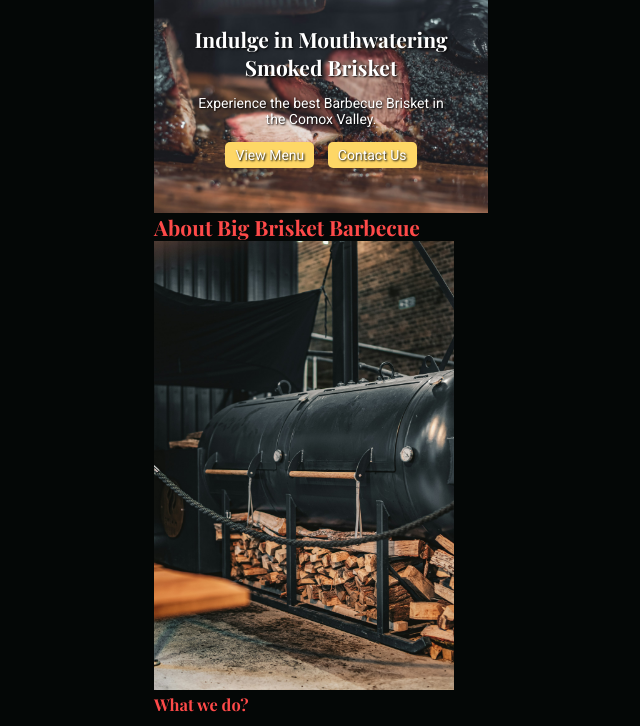
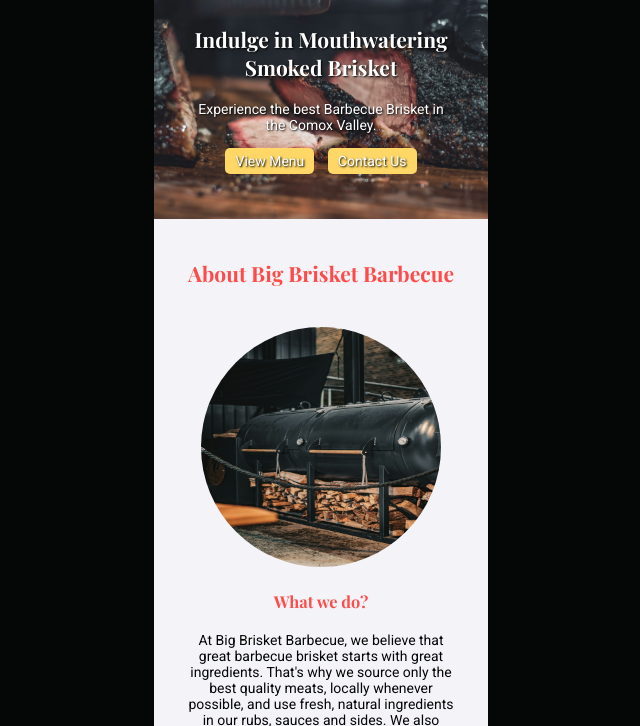
Before and after one commit to nic-dgl103-f24-cvs2/project-SunyeongJ-dev, a plain HTML site: page index.html in a window 1280 px wide. Shown: the part 101-827 px from the top of the page, without its empty margins (319-959 px from the left). Drawn offline with nearby package versions, Linux system fonts and the light colour scheme.

Commit message:
Style about section

```diff
--- a/index.html
+++ b/index.html
@@ -47,10 +47,10 @@
         </div>
       </section>
 
-      <section>
+      <section class="about">
         <h2>About Big Brisket Barbecue</h2>
         <div>
-          <img src="images/smoker.jpg" alt="Brisket Smoker" width="300" />
+          <img src="images/smoker.jpg" alt="Brisket Smoker" width="240" />
           <h3>What we do?</h3>
           <p>
             At Big Brisket Barbecue, we believe that great barbecue brisket
@@ -63,6 +63,7 @@
           </p>
         </div>
         <div>
+          <img src="images/owner.png" alt="Jordan Sorrenti" width="240" />
           <h3>Who are we?</h3>
           <p>
             Big Brisket is owned by Jordan Sorrenti, a foodie who just can't
@@ -72,7 +73,6 @@
             the years. Now settled in the Comox Valley and doing what he loves,
             serving up great food.
           </p>
-          <img src="images/owner.png" alt="Jordan Sorrenti" width="300" />
         </div>
       </section>
 
--- a/style.css
+++ b/style.css
@@ -25,11 +25,12 @@ a {
 h1, h2, h3 {
     font-family: "Playfair Display", serif;
     color: #FE4A49;
-    margin: 0;
+    margin: 20px 0;
 }
 
 p {
     color: #040706;
+    margin: 20px 0;
 }
 
 /* --------- Utility --------- */
@@ -80,6 +81,10 @@ header div a {
     text-shadow: 1px 1px 2px black;
 }
 
+.hero h1 {
+    margin-top: 0;
+}
+
 .hero div {
     margin-top: 20px;
     margin-bottom: 10px;
@@ -91,3 +96,21 @@ header div a {
     margin: 10px 5px;
     border-radius: 5px;
 }
+
+/* -------- About Section --------- */
+
+.about {
+    background-color: #F4F4F8;
+    text-align: center;
+    padding: 20px;
+}
+
+.about div {
+    margin: 40px 0;
+    padding: 0 10px;
+}
+
+.about img {
+    border-radius: 50%;
+    height: 240px;
+}
```
